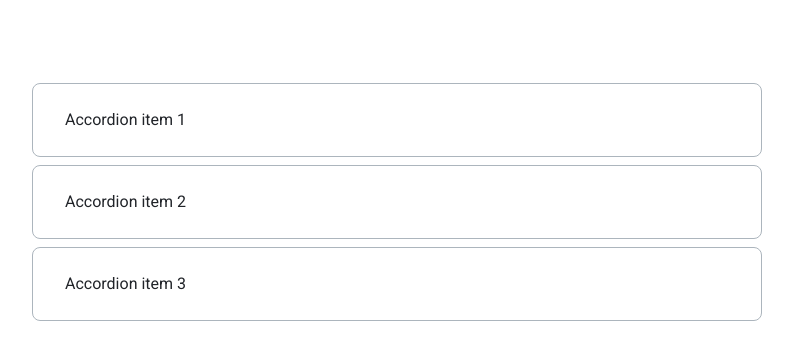
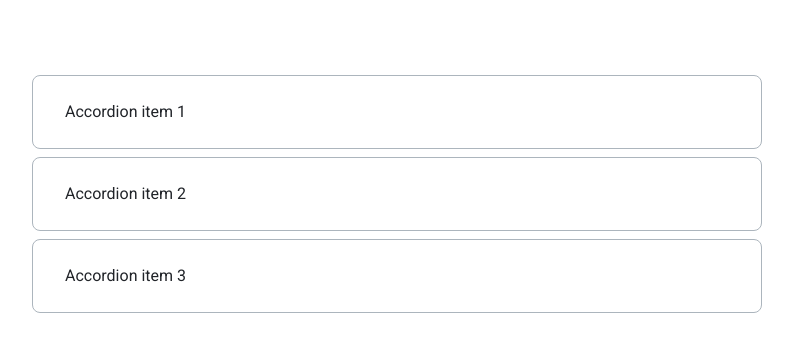
Before and after one commit to js-tasks-ru/htmlcss-20220120_alexander-ts, a website: page 03-lection1/02-accordion/index.html in a window 1280 px wide. Shown: the whole page, without its empty margins (243-1036 px from the left). Drawn offline with nearby package versions, Linux system fonts and the light colour scheme.

Commit message:
add lean code

```diff
--- a/assets/css/main.css
+++ b/assets/css/main.css
@@ -1,4 +1,4 @@
-/*@import 'assets/css/normalize.css';*/
+@import 'assets/css/normalize.css';
 @import '../fonts/fonts.css';
 
 :root {
--- a/assets/fonts/fonts.css
+++ b/assets/fonts/fonts.css
@@ -1,2 +1,2 @@
 @import url('https://fonts.googleapis.com/css2?family=Roboto:ital,wght@0,100;0,300;0,400;0,500;0,700;0,900;1,100;1,300;1,400;1,500;1,700;1,900&display=swap');
-@import url('https://fonts.googleapis.com/css2?family=Inter:wght@400;500&family=Roboto:wght@100&display=swap');
+@import url('https://fonts.googleapis.com/css2?family=Inter:wght@400;500&display=swap');
```
